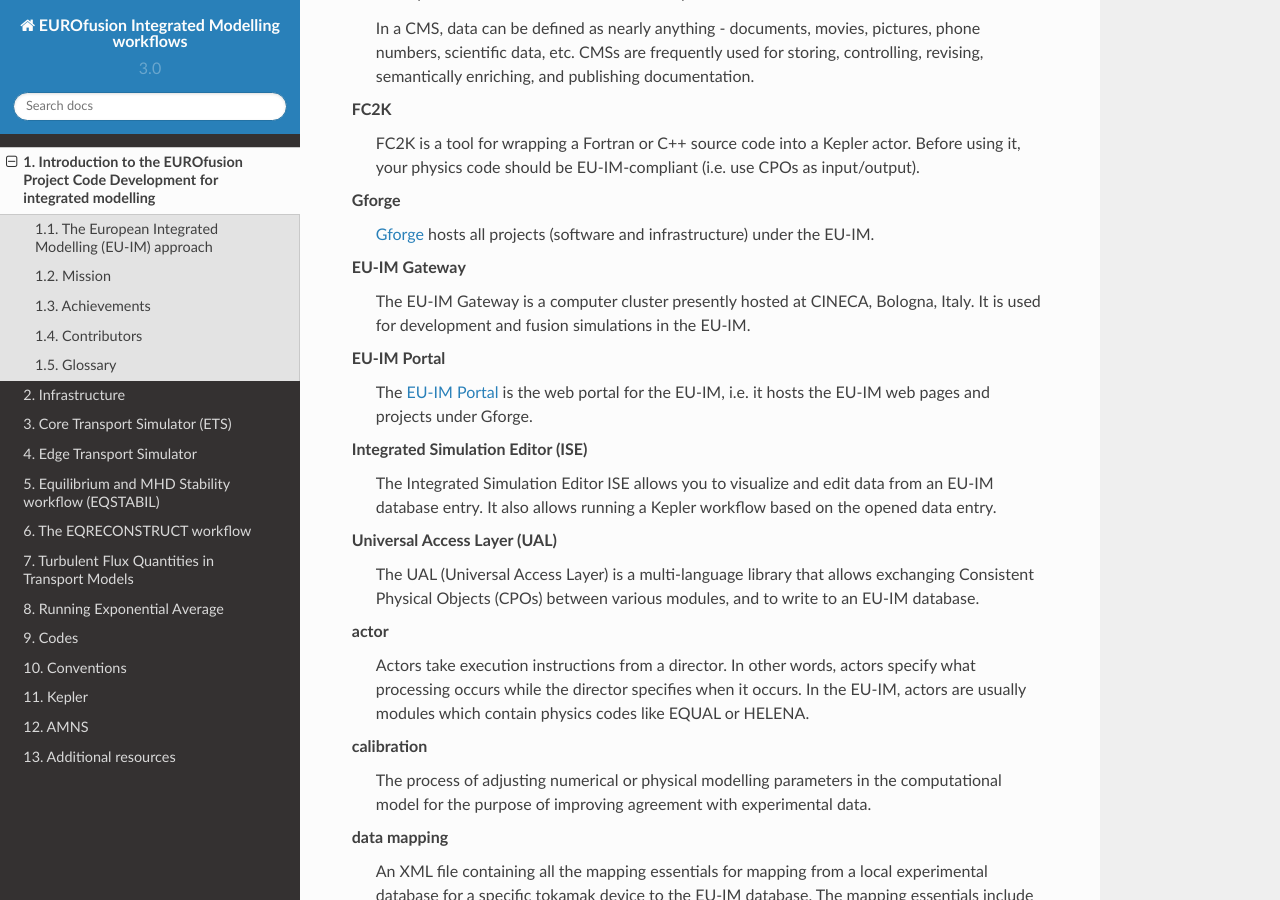
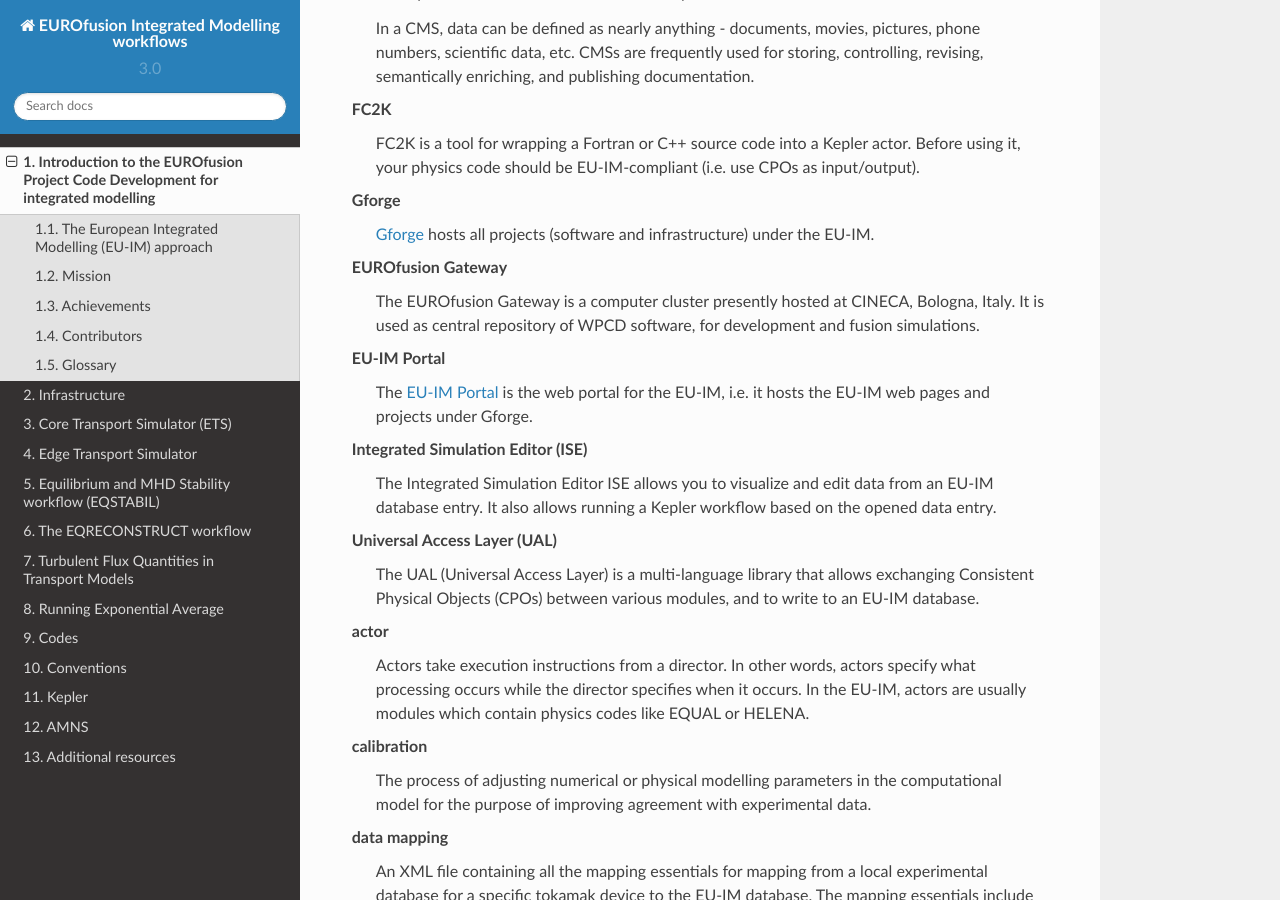
Before and after one commit to WPCD-Workflows/documentation, a Sphinx documentation site: the page built from source/introduction.rst, in a window 1280 px wide and 900 px high, scrolled down 3198 px. Built offline with Sphinx 7.4.7 and the Read the Docs theme 2.0.0, drawn with Linux system fonts in a browser that asks for light colours.

Commit message:
Update introduction.rst

```diff
--- a/source/introduction.rst
+++ b/source/introduction.rst
@@ -185,9 +185,9 @@
 Gforge
   `Gforge <https://gforge6.eufus.eu>`__ hosts all projects (software and infrastructure) under the EU-IM.
 
-EU-IM Gateway
-   The EU-IM Gateway is a computer cluster presently hosted at CINECA, Bologna, Italy.
-   It is used for development and fusion simulations in the EU-IM.
+EUROfusion Gateway
+   The EUROfusion Gateway is a computer cluster presently hosted at CINECA, Bologna, Italy.
+   It is used as central repository of WPCD software, for development and fusion simulations.
 
 EU-IM Portal
    The `EU-IM Portal
```
